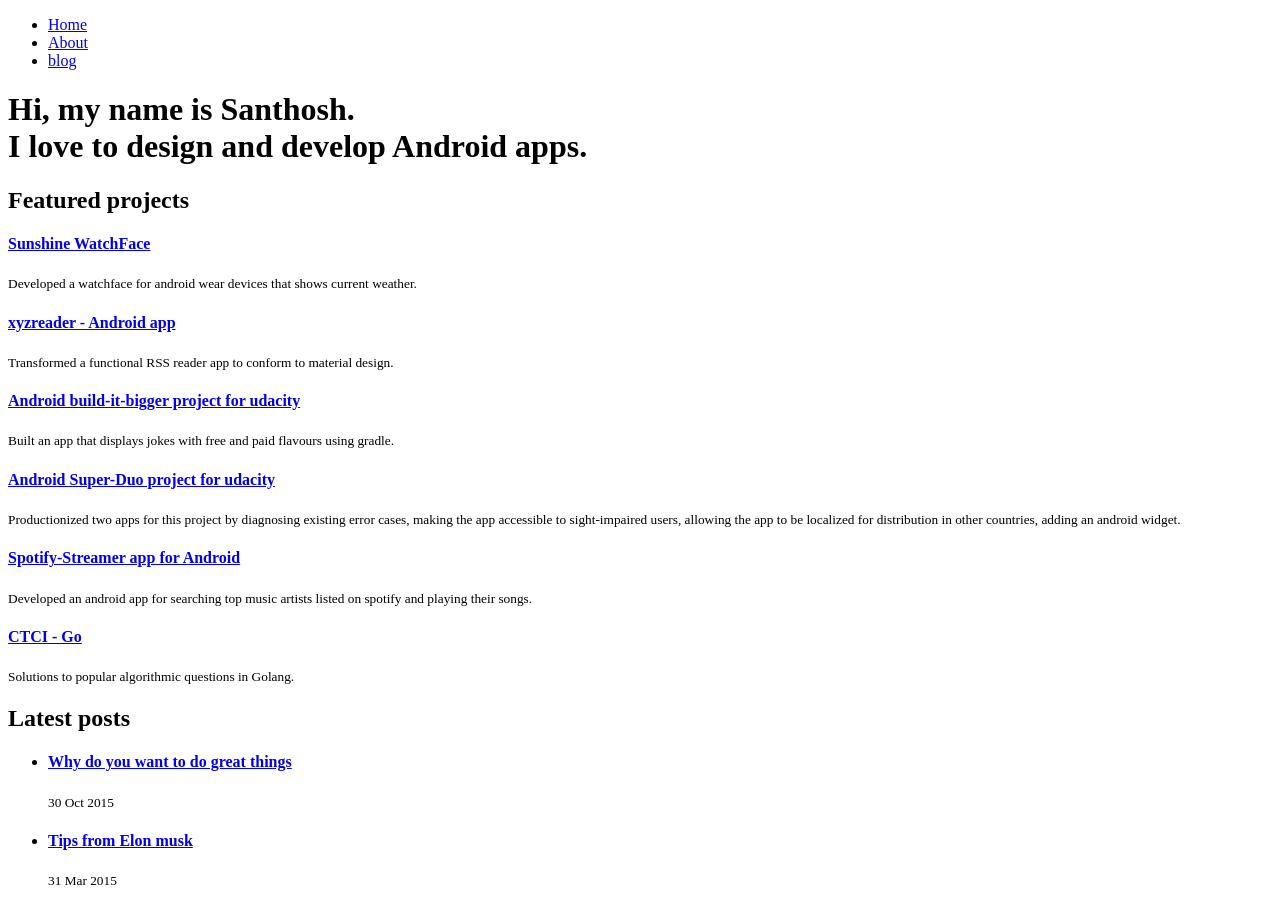
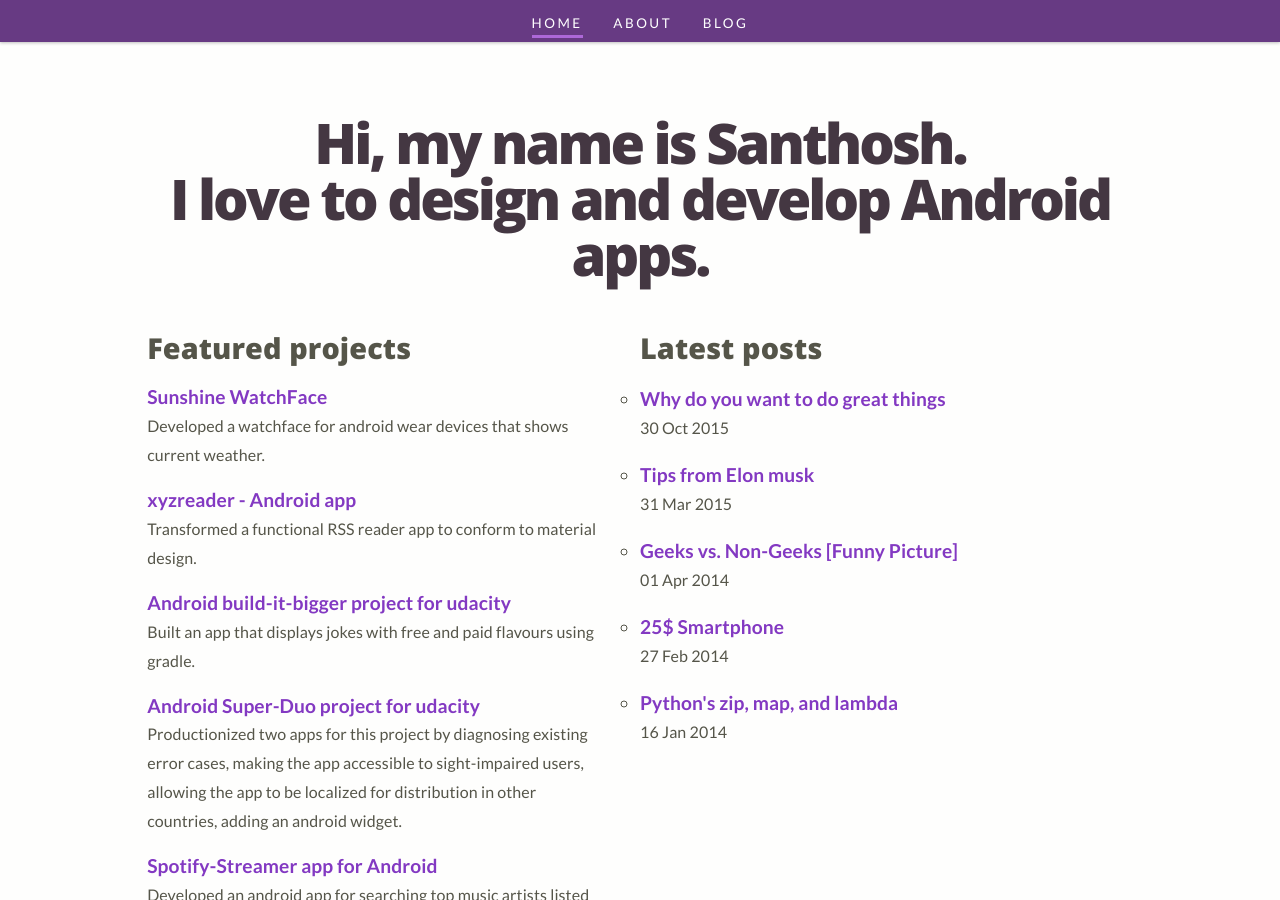
Before and after one commit to santhoshvai/santhoshvai.github.io, a Jekyll site: the page built from index.html, in a window 1280 px wide and 900 px high. Built offline with Jekyll 4.4.1, drawn with Linux system fonts in a browser that asks for light colours.

Commit message:
fixed missing / in head

```diff
--- a/_includes/head.html
+++ b/_includes/head.html
@@ -56,10 +56,10 @@
   <meta name="twitter:domain" content="{{ site.url }}"/>
 <!-- CSS -->
 {% include base.html %}
-  <link rel="stylesheet" href="{{base}}public/css/poole.css"/>
-  <link rel="stylesheet" href="{{base}}public/css/syntax.css"/>
-  <link rel="stylesheet" href="{{base}}public/css/hyde.css"/>
-  <link rel="stylesheet" href="{{base}}public/css/nav.css"/>
+  <link rel="stylesheet" href="{{base}}/public/css/poole.css"/>
+  <link rel="stylesheet" href="{{base}}/public/css/syntax.css"/>
+  <link rel="stylesheet" href="{{base}}/public/css/hyde.css"/>
+  <link rel="stylesheet" href="{{base}}/public/css/nav.css"/>
 
 <!-- Icons -->
   <link rel="apple-touch-icon-precomposed" sizes="144x144" href="{{ site.baseurl }}public/apple-touch-icon-144-precomposed.png">
```
